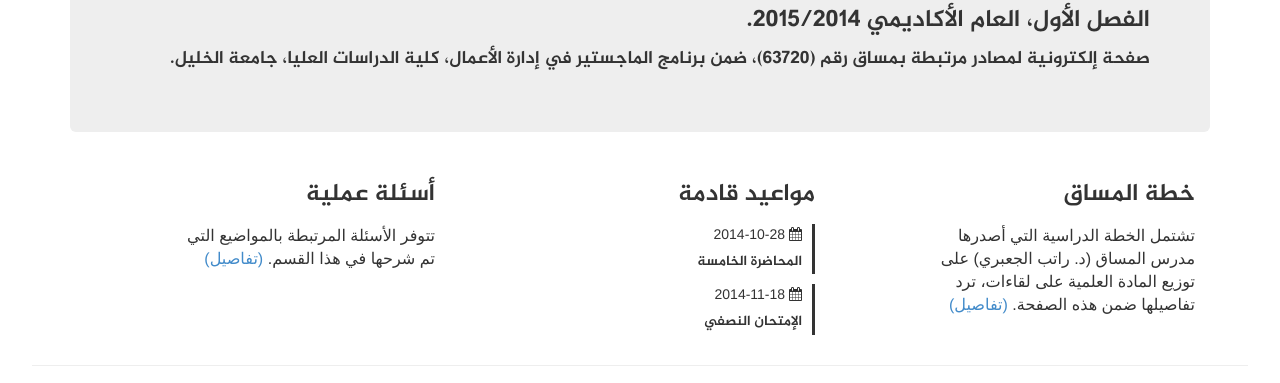
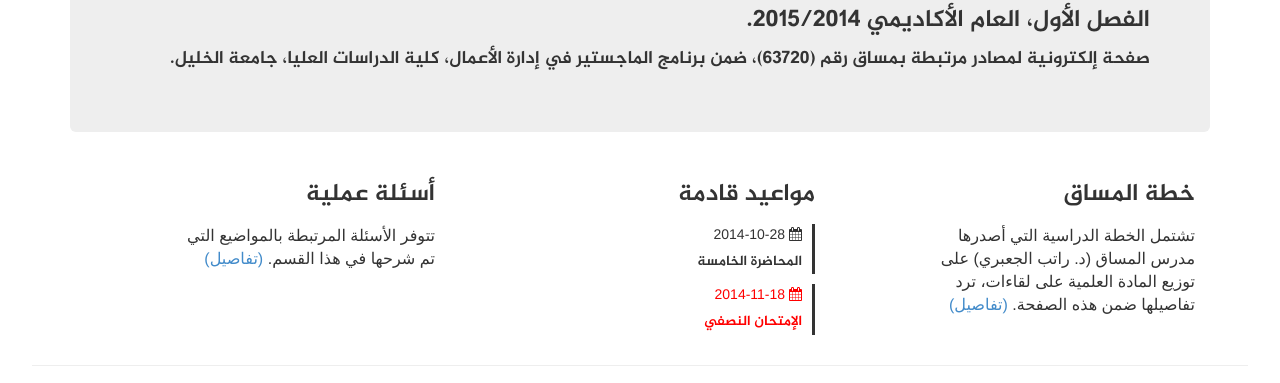
Before and after one commit to mytamimi/com-law, a website: page app/index.html in a window 1280 px wide. Shown: the part 229-612 px from the top of the page. Drawn offline with Linux system fonts and the light colour scheme.

Commit message:
Added the (important) class check, to the specified segment within the view.

```diff
--- a/app/partials/main.html
+++ b/app/partials/main.html
@@ -14,9 +14,9 @@
         <h3>مواعيد قادمة</h3>
         <div ng-if="events.length" ng-repeat="event in events| orderBy: eventOrder">
             <div class="event" ng-if="inFuture(event)">
-                <i class="fa fa-calendar"></i>
-                <span>{{event.date| date:'yyyy-MM-dd'}}</span>
-                <h5>{{event.title}}</h5>
+                <span class="{{ isHPEvent($index) }}"><i class="fa fa-calendar"></i></span>
+                <span class="{{ isHPEvent($index) }}">{{event.date| date:'yyyy-MM-dd'}}</span>
+                <h5 class="{{ isHPEvent($index) }}">{{event.title}}</h5>
             </div>
         </div>
         <h5 ng-if="!events.length">لا توجد حاليا أية مواعيد.</h5>
```
